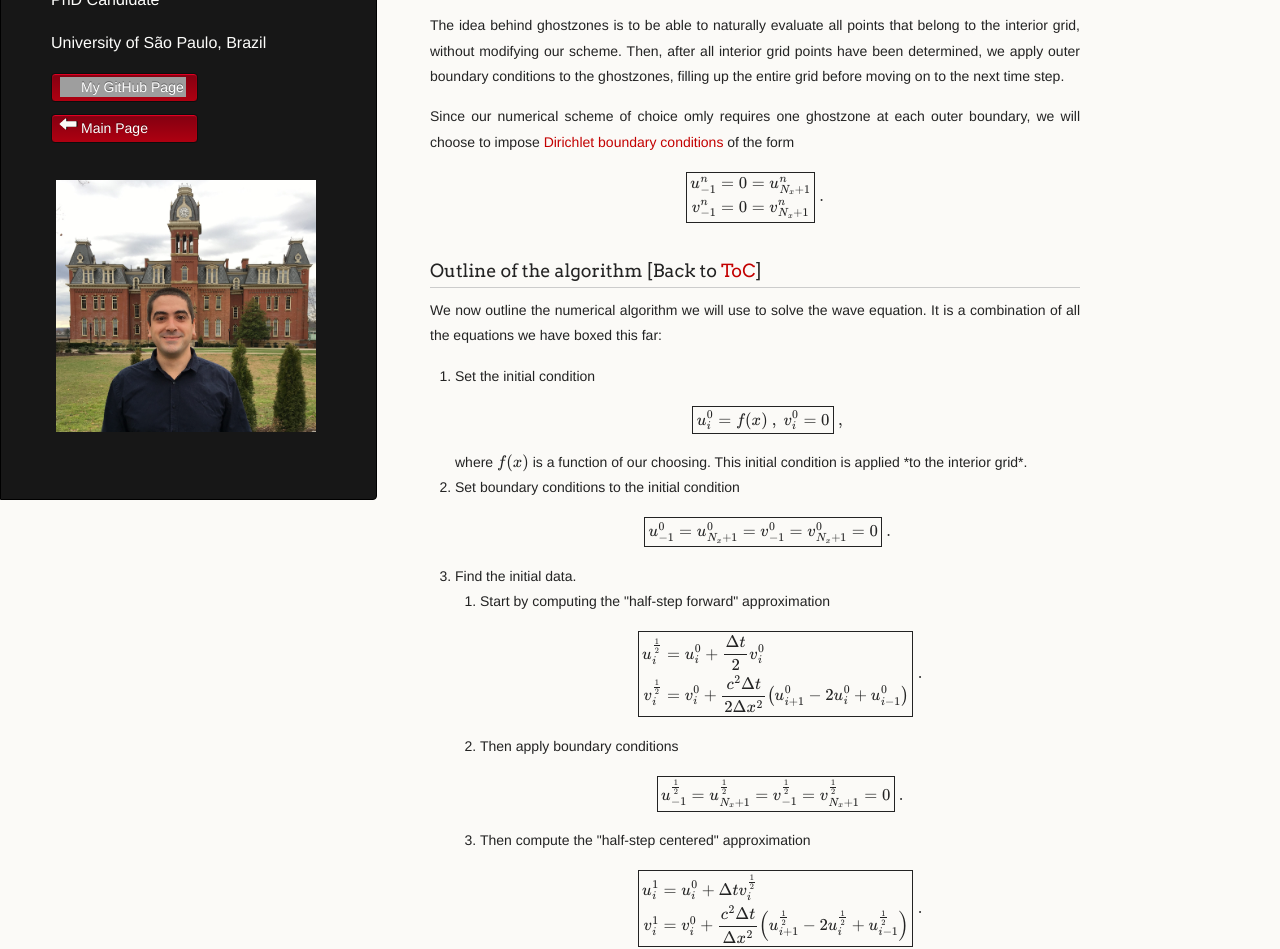
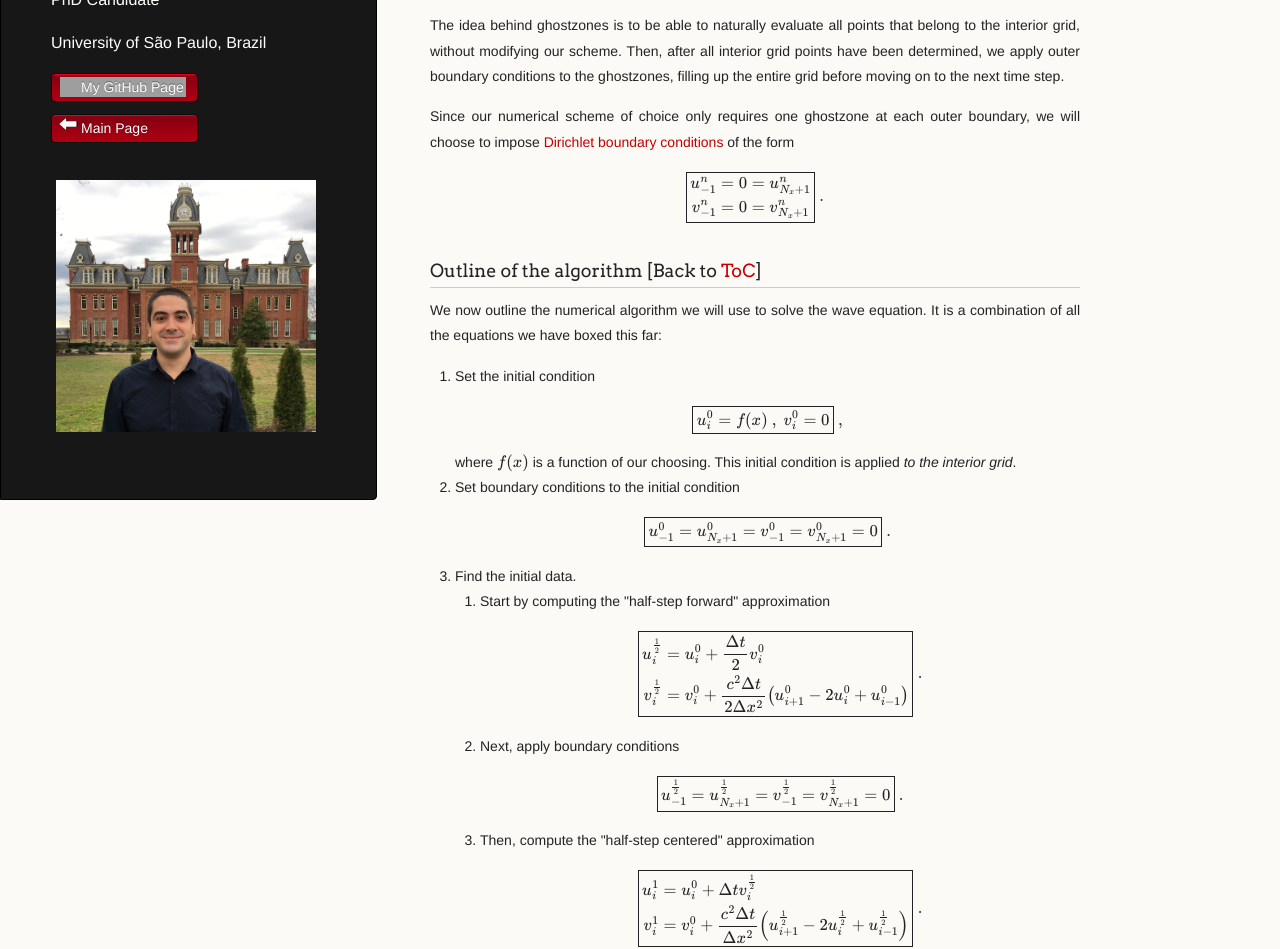
Before and after one commit to leowerneck/leowerneck.github.io, a Jekyll site: the page built from Wave_equation.md, in a window 1280 px wide and 1400 px high, scrolled down 3700 px. Shown: the part 152-1101 px from the top of the window. Built offline with Jekyll 4.4.1, drawn with Linux system fonts in a browser that asks for light colours; formulas are drawn with MathJax 3; a script that is not in the unit is left out; grey boxes are pictures that could not be loaded.

Commit message:
Wave_equation.md: minor typo fixes

```diff
--- a/Wave_equation.md
+++ b/Wave_equation.md
@@ -187,7 +187,7 @@ The number of ghostzones is scheme dependent. For example, choosing to evaluate
 
 The idea behind ghostzones is to be able to naturally evaluate all points that belong to the interior grid, without modifying our scheme. Then, after all interior grid points have been determined, we apply outer boundary conditions to the ghostzones, filling up the entire grid before moving on to the next time step.
 
-Since our numerical scheme of choice omly requires one ghostzone at each outer boundary, we will choose to impose [Dirichlet boundary conditions](https://en.wikipedia.org/wiki/Dirichlet_boundary_condition){:target="_blank"} of the form
+Since our numerical scheme of choice only requires one ghostzone at each outer boundary, we will choose to impose [Dirichlet boundary conditions](https://en.wikipedia.org/wiki/Dirichlet_boundary_condition){:target="_blank"} of the form
 
 $$
 \boxed{
@@ -211,7 +211,7 @@ $$
 \boxed{u^{0}_{i} = f(x)\ ,\ v^{0}_{i} = 0 }\ ,
 $$
 
-where $f(x)$ is a function of our choosing. This initial condition is applied *to the interior grid*.
+where $f(x)$ is a function of our choosing. This initial condition is applied <em>to the interior grid</em>.
     </li>
 
     <li>
@@ -239,14 +239,14 @@ v^{\frac{1}{2}}_{i} &= v^{0}_{i} + \frac{c^{2}\Delta t}{2\Delta x^{2}}\left(u^{0
 $$
             </li>
             <li>
-    Then apply boundary conditions
+    Next, apply boundary conditions
 
 $$
 \boxed{u^{\frac{1}{2}}_{-1} = u^{\frac{1}{2}}_{N_{x}+1} = v^{\frac{1}{2}}_{-1} = v^{\frac{1}{2}}_{N_{x}+1} = 0}\ .
 $$
             </li>
             <li>
-    Then compute the "half-step centered" approximation
+    Then, compute the "half-step centered" approximation
 
 $$
 \boxed{
```
